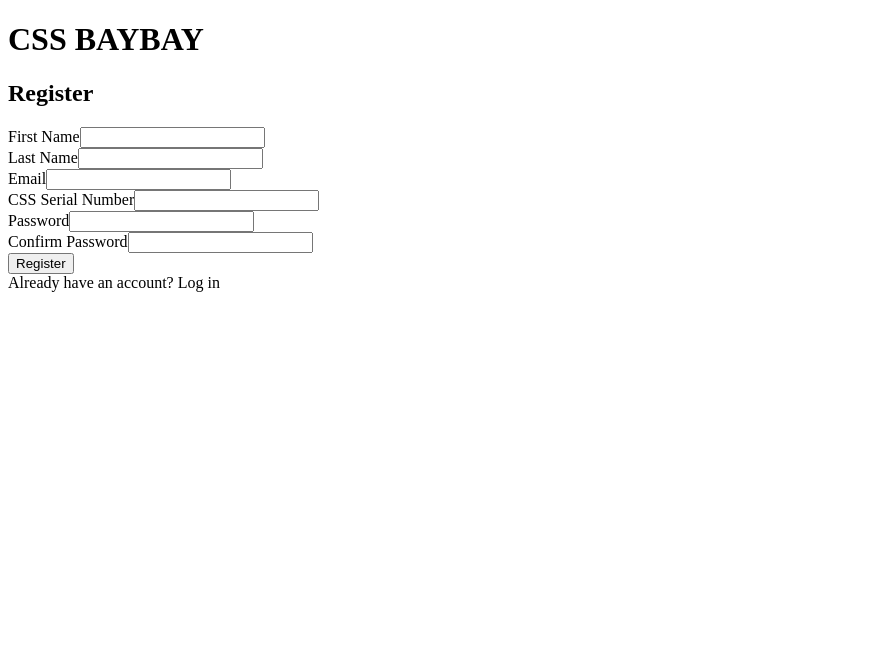
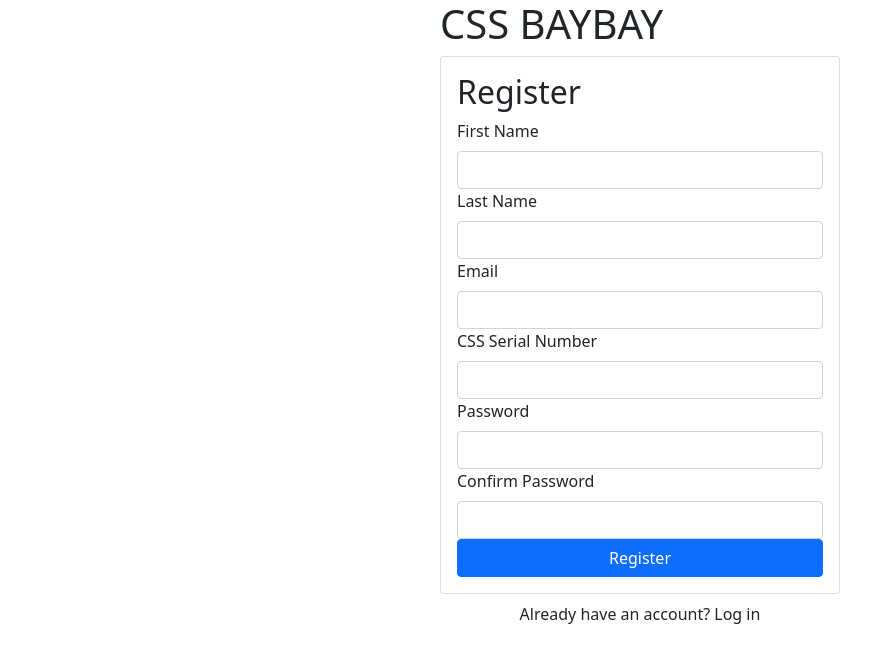
Before and after one commit to qrc2021/css, a React (Create React App) app in the folder frontend/: page /register in a window 1280 px wide. Shown: the top 662 px of the page, without its empty margins (0-895 px from the left). Built offline with nearby package versions, Linux system fonts and the light colour scheme.

Commit message:
setting up form

```diff
--- a/frontend/src/App.js
+++ b/frontend/src/App.js
@@ -5,7 +5,7 @@ import {
   Navigate,
   Routes
 } from 'react-router-dom';
-import firebase from './firebase';
+import { Container } from "react-bootstrap";
 import LoginPage from './pages/LoginPage';
 import CssPage from './pages/CssPage';
 import RegisterPage from './pages/RegisterPage';
@@ -16,6 +16,11 @@ import ForgotPage from './pages/ForgotPage';
 function App()
 {
   return (
+    <Container
+      className="d-flex align-items-center justify-content-center"
+      styple={{ minHeight: "100vh" }}
+      >
+      <div className="w-100" style={{ maxWidth: "400px" }}>
         <Router>
           <Routes>
             <Route exact path="/" element={<LoginPage />} />
@@ -24,6 +29,8 @@ function App()
             <Route exact path="/forgot" element={<ForgotPage />} />
           </Routes>
         </Router>
+      </div>
+    </Container>
   );
 };
 
--- a/frontend/src/components/Register.js
+++ b/frontend/src/components/Register.js
@@ -16,7 +16,7 @@ export default function Register()
         <>
             <Card>
                 <Card.Body>
-                    <h2> Register</h2>
+                    <h2>Register</h2>
                     <Form>
                         <Form.Group id="firstName">
                             <Form.Label>First Name</Form.Label>
@@ -42,7 +42,9 @@ export default function Register()
                             <Form.Label>Confirm Password</Form.Label>
                             <Form.Control type="password" ref={passwordConfirmRef} required />
                         </Form.Group>
-                        <Button className="w-100" type="submit"> Register</Button>
+                        <Button className="w-100" type="submit">
+                            Register
+                        </Button>
                     </Form>
                 </Card.Body>
             </Card>
--- a/frontend/src/index.js
+++ b/frontend/src/index.js
@@ -1,6 +1,7 @@
 import React from 'react';
 import ReactDOM from 'react-dom';
 import App from './App';
+import 'bootstrap/dist/css/bootstrap.min.css'
 
 
 ReactDOM.render(
```
Also changed, not shown: frontend/src/contexts/AuthContext.js (added). Lines whose indentation alone changed are shown as unchanged.
